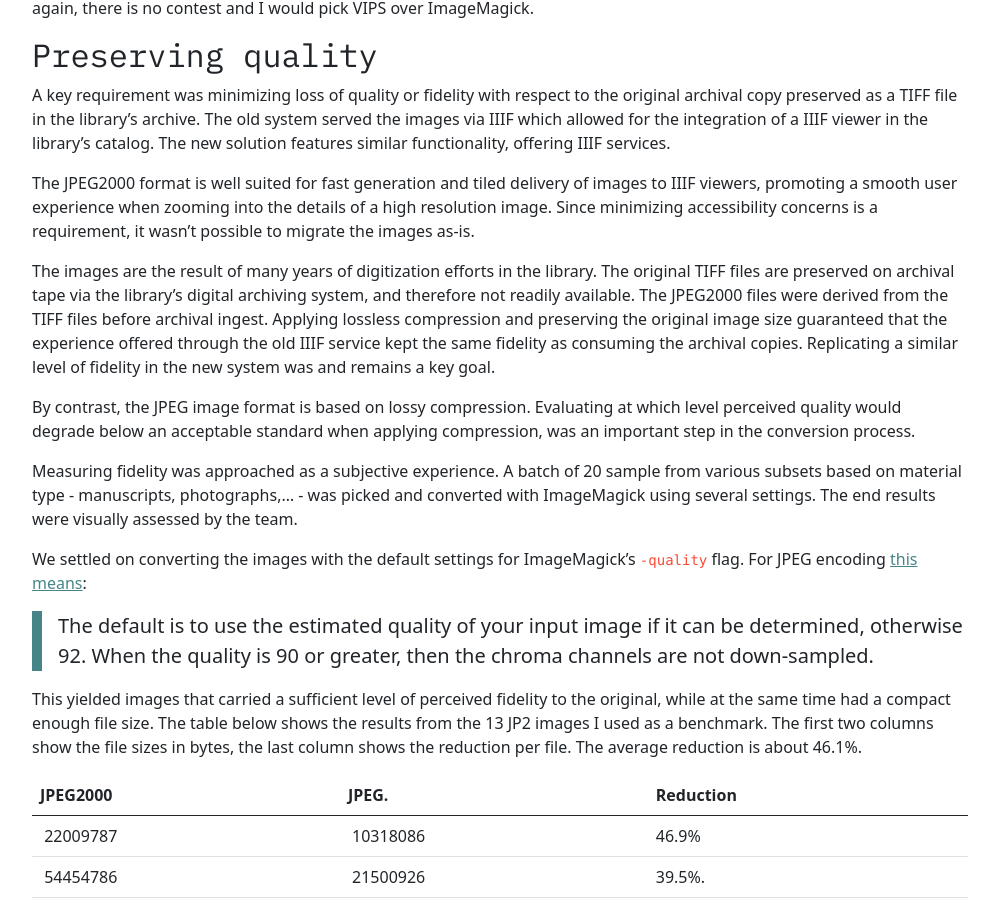
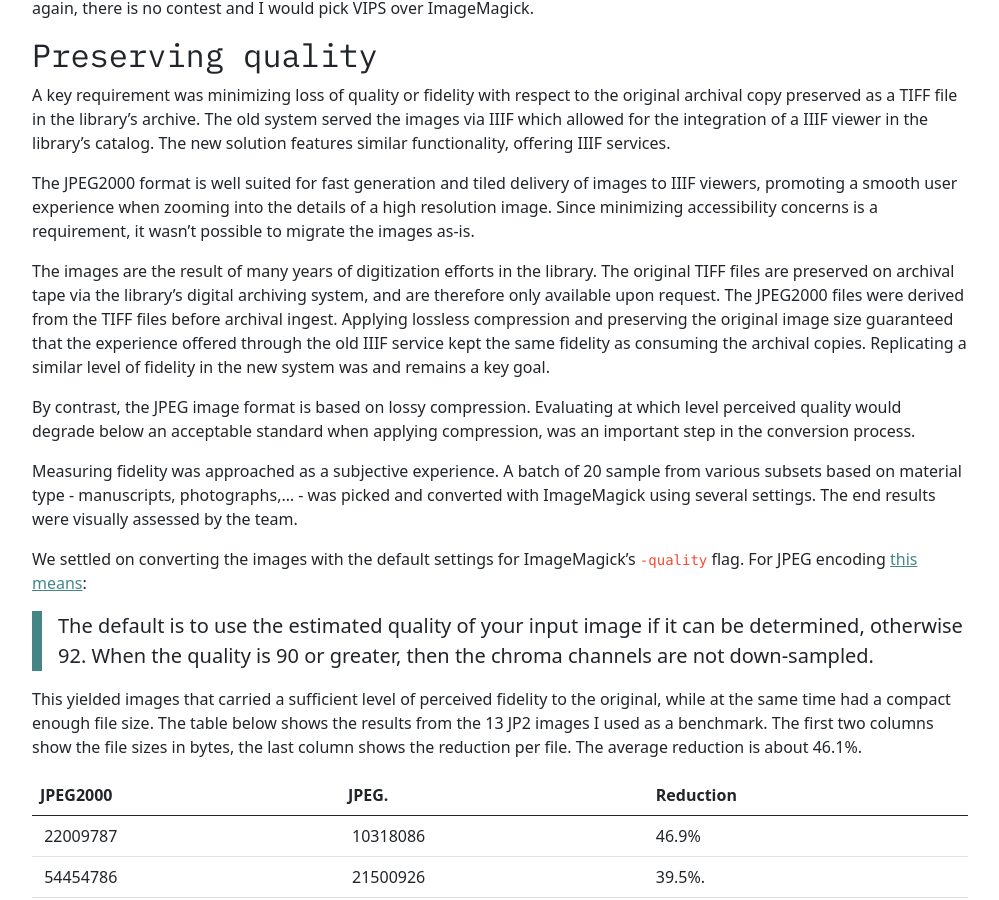
Before and after one commit to netsensei/colada, a Jekyll site: the page built from _posts/2025-10-24-converting-430000-images-from-jpg2000-to-jpeg.markdown, in a window 1280 px wide and 900 px high, scrolled down 3949 px. Shown: the whole window, without its empty margins (140-1139 px from the left). Built offline with Jekyll 4.4.1, drawn with Linux system fonts in a browser that asks for light colours.

Commit message:
Changed: clarification, correction.

```diff
--- a/_posts/2025-10-24-converting-430000-images-from-jpg2000-to-jpeg.markdown
+++ b/_posts/2025-10-24-converting-430000-images-from-jpg2000-to-jpeg.markdown
@@ -120,7 +120,7 @@ A key requirement was minimizing loss of quality or fidelity with respect to the
 
 The JPEG2000 format is well suited for fast generation and tiled delivery of images to IIIF viewers, promoting a smooth user experience when zooming into the details of a high resolution image. Since minimizing accessibility concerns is a requirement, it wasn't possible to migrate the images as-is.
 
-The images are the result of many years of digitization efforts in the library. The original TIFF files are preserved on archival tape via the library's digital archiving system, and therefore not readily available. The JPEG2000 files were derived from the TIFF files before archival ingest. Applying lossless compression and preserving the original image size guaranteed that the experience offered through the old IIIF service kept the same fidelity as consuming the archival copies. Replicating a similar level of fidelity in the new system was and remains a key goal.
+The images are the result of many years of digitization efforts in the library. The original TIFF files are preserved on archival tape via the library's digital archiving system, and are therefore only available upon request. The JPEG2000 files were derived from the TIFF files before archival ingest. Applying lossless compression and preserving the original image size guaranteed that the experience offered through the old IIIF service kept the same fidelity as consuming the archival copies. Replicating a similar level of fidelity in the new system was and remains a key goal.
 
 By contrast, the JPEG image format is based on lossy compression. Evaluating at which level perceived quality would degrade below an acceptable standard when applying compression, was an important step in the conversion process.
 
```
